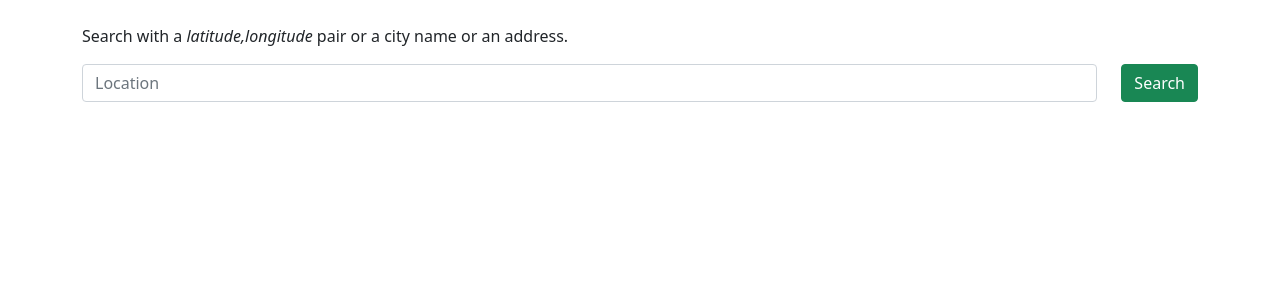
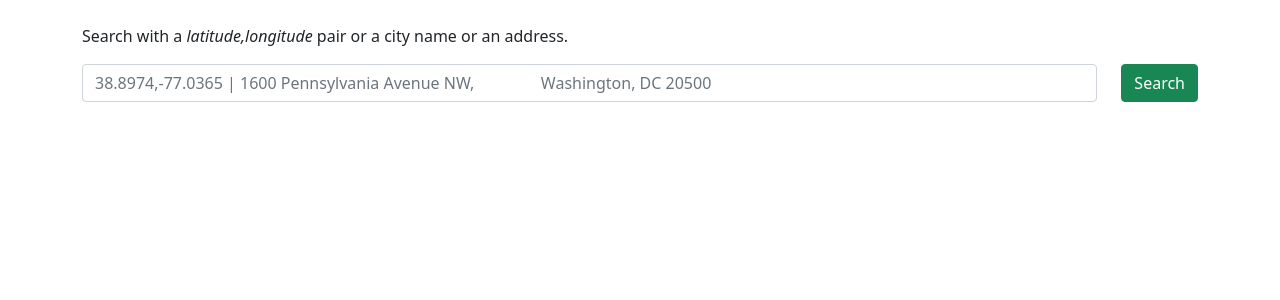
Before and after one commit to keante032/SB-Capstone1, a Flask app: page / in a window 1280 px wide. Shown: the part 56-356 px from the top of the page. Run offline with Flask 3, Linux system fonts and the light colour scheme.

Commit message:
updated placeholder in location search field

```diff
--- a/templates/base.html
+++ b/templates/base.html
@@ -19,7 +19,7 @@
             <form class="d-flex" id="loc-search-form" method="POST">
                 {{ loc_form.hidden_tag() }}
                 <div class="input-group">
-                    {{ loc_form.location(class_="form-control", placeholder="Location") }}
+                    {{ loc_form.location(class_="form-control", placeholder="{{ loc_name }}") }}
                     {{ loc_form.search(class_="btn btn-success") }}
                 </div>
             </form>
--- a/templates/index.html
+++ b/templates/index.html
@@ -17,7 +17,8 @@
             {{ loc_form.hidden_tag() }}
 
             <div class="form-group col">
-                {{ loc_form.location(class_="form-control", placeholder="Location") }}
+                {{ loc_form.location(class_="form-control", placeholder="38.8974,-77.0365 | 1600 Pennsylvania Avenue NW,
+                Washington, DC 20500") }}
 
                 {% for error in loc_form.location.errors %}
                 <small class="form-text text-danger">
```
